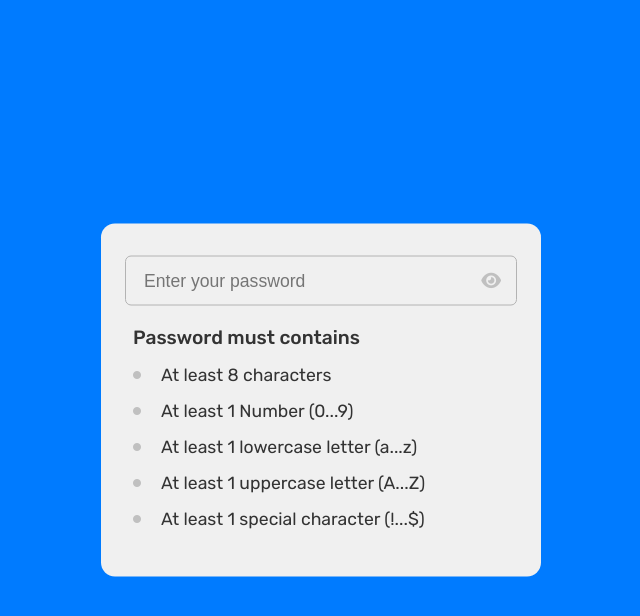
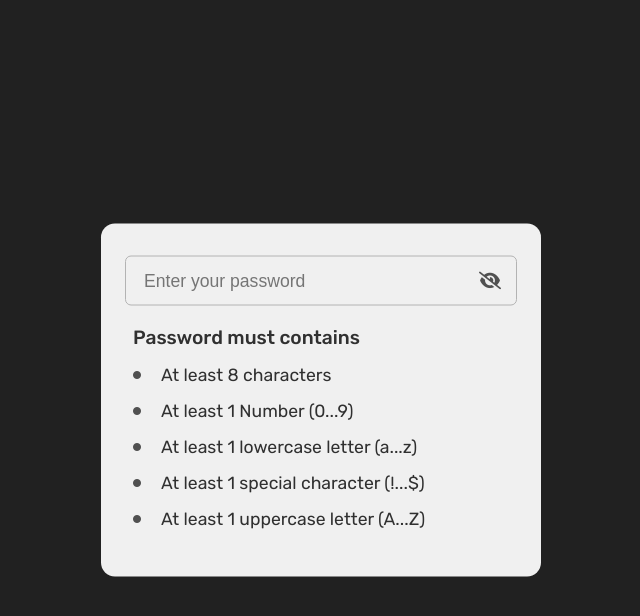
Before and after one commit to samarjeets10/js_practice_projects, a plain HTML site: page Password_Validation_check/index.html in a window 1280 px wide. Both pictures are taken after a click on the icon 810 px from the left and 280 px from the top of the page. Shown: the whole page, without its empty margins (319-959 px from the left). Drawn offline with Linux system fonts and the light colour scheme.

Commit message:
Refactor password input field and update validation requirements: change input type to password, swap validation messages, and enhance check mark styles

```diff
--- a/Password_Validation_check/index.html
+++ b/Password_Validation_check/index.html
@@ -17,7 +17,7 @@
 
     <div class="wrapper">
         <div class="password-field">
-            <input type="text" placeholder="Enter your password" id="password">
+            <input type="password" placeholder="Enter your password" id="password">
             <i class="fa-solid fa-eye"></i>
         </div>
         <div class="content">
@@ -37,12 +37,13 @@
                 </li>
                 <li>
                     <i class="fa-solid fa-circle"></i>
-                    <span>At least 1 uppercase letter (A...Z)</span>
+                    <span>At least 1 special character (!...$)</span>
                 </li>
                 <li>
                     <i class="fa-solid fa-circle"></i>
-                    <span>At least 1 special character (!...$)</span>
+                    <span>At least 1 uppercase letter (A...Z)</span>
                 </li>
+
             </ul>
         </div>
     </div>
--- a/Password_Validation_check/script.js
+++ b/Password_Validation_check/script.js
@@ -0,0 +1,40 @@
+const input = document.getElementById('password');
+const check = document.querySelector('li i');
+const requirementList = document.querySelectorAll('.requirement-list li');
+const eyeIcon = document.querySelector('.fa-eye');
+
+
+const requirements = [
+    {regex: /.{8,}/, index: 0},
+    {regex: /[0-9]/, index: 1},
+    {regex: /[a-z]/, index: 2},
+    {regex: /[^a-zA-Z0-9]/, index: 4},
+    {regex: /[A-Z]/, index: 3},
+];
+
+
+eyeIcon.addEventListener('click', () => {
+
+    if (input.type === "password") {
+        input.type = "text";
+        eyeIcon.className = `fa-solid fa-eye-slash`;
+    } else {
+        input.type = "password";
+        eyeIcon.className = `fa-solid fa-eye`;
+    }
+})
+
+input.addEventListener('keyup', (e) => {
+    requirements.forEach(item => {
+        const isValid = item.regex.test(e.target.value);
+        const requirementItem = requirementList[item.index];
+
+        if (isValid) {
+            requirementItem.firstElementChild.className = "fa-solid fa-check";
+             requirementItem.classList.add("valid");
+        } else {
+            requirementItem.firstElementChild.className = "fa-solid fa-circle";
+             requirementItem.classList.remove("valid");
+        }
+    })
+});
--- a/Password_Validation_check/style.css
+++ b/Password_Validation_check/style.css
@@ -7,13 +7,13 @@
 /* root variables */
 
 :root {
-    --body-BG-color: #007BFF;
+    --body-BG-color: #212121;
     --wrapper-BG-color: #f0f0f0;
     --input-BG-color: #f0f0f0;
     --input-border-color: #b3b3b3;
-    --input-focus-border-color: #007BFF;
-    --title-color: #333;
-    --text-color: #c0c0c0;
+    --title-color: #303030;
+    --text-color: #505050;
+    --check-mark-color: #16cf31;
 }
 
 /* general styling */
@@ -105,3 +105,15 @@ body {
 .requirement-list span {
     margin-left: 8px;
 }
+
+
+/* Check mark style */
+
+.requirement-list li.valid i {
+    font-size: 1.1rem;
+    color: var(--check-mark-color);
+}
+
+.requirement-list li.valid span {
+    color: var(--check-mark-color);
+}
```
